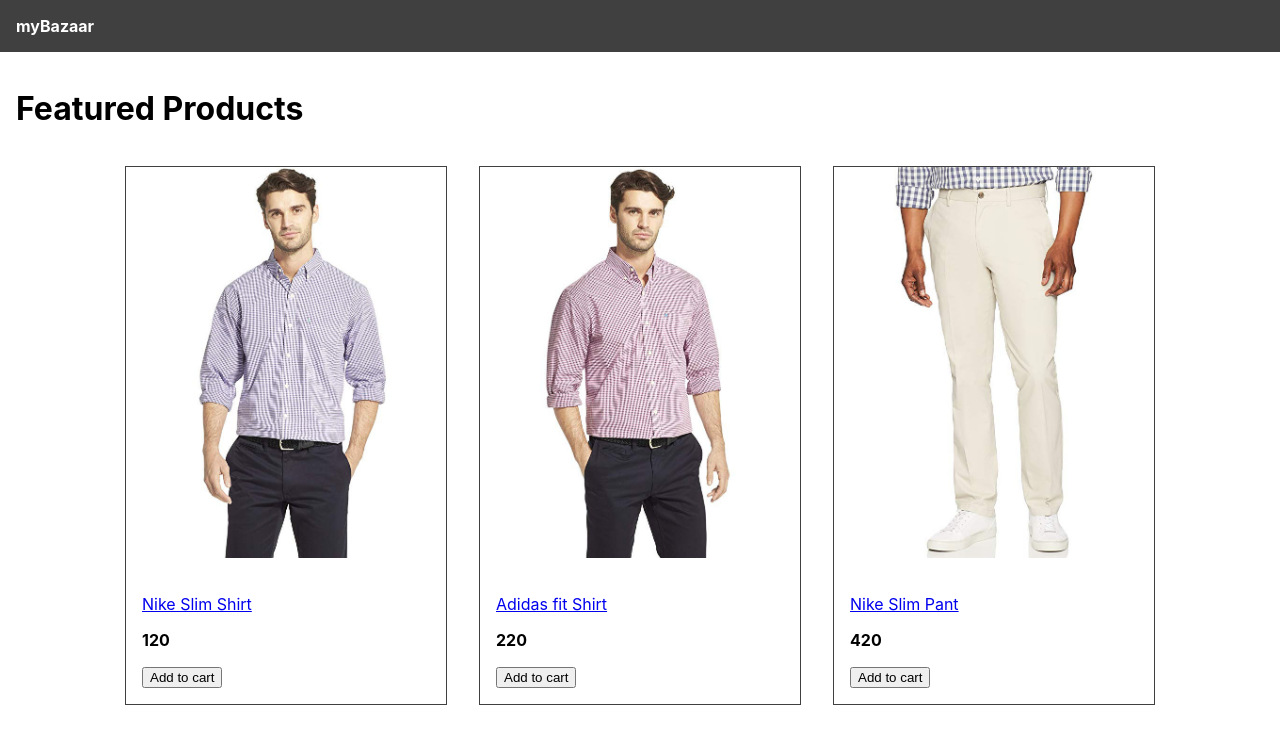
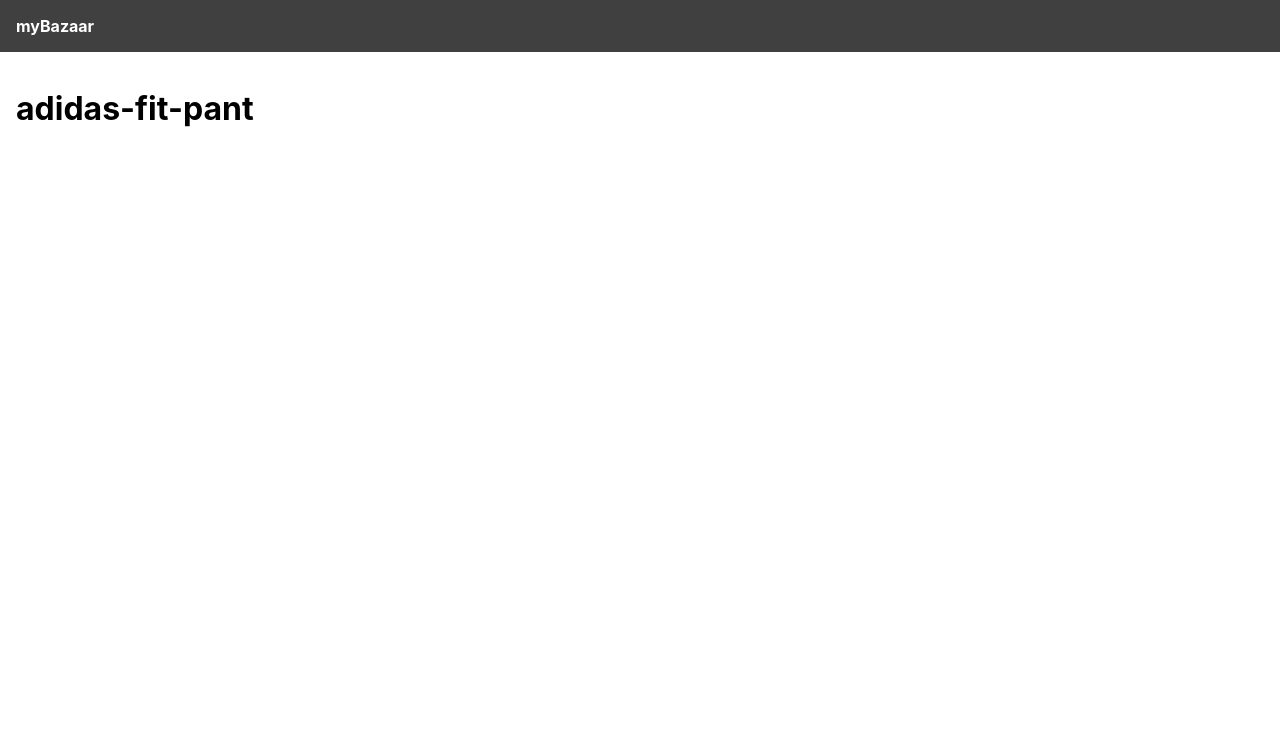
Before and after one commit to X-genius/myBazaar, a React (Create React App) app in the folder client/: page /product/adidas-fit-pant in a window 1280 px wide. Shown: the top 735 px of the page. Built offline with nearby package versions, Linux system fonts and the light colour scheme.

Commit message:
add-routing

```diff
--- a/client/package.json
+++ b/client/package.json
@@ -8,6 +8,7 @@
     "@testing-library/user-event": "^13.5.0",
     "react": "^18.1.0",
     "react-dom": "^18.1.0",
+    "react-router-dom": "^6.3.0",
     "react-scripts": "5.0.1",
     "web-vitals": "^2.1.4"
   },
--- a/client/src/App.js
+++ b/client/src/App.js
@@ -1,33 +1,22 @@
-import data from './data';
+import { BrowserRouter, Link, Route, Routes } from 'react-router-dom';
+import HomeScreen from './screens/HomeScreen';
+import ProductScreen from './screens/ProductScreen';
 
 function App() {
   return (
+    <BrowserRouter>
       <div>
         <header>
-        <a href="/">myBazaar</a>
+          <Link to="/">myBazaar</Link>
         </header>
         <main>
-        <h1>Featured Products</h1>
-        <div className="products">
-          {data.products.map((product) => (
-            <div className="product" key={product.slug}>
-              <a href={`/product/${product.slug}`}>
-                <img src={product.image} alt={product.name} />
-              </a>
-              <div className="product-info">
-                <a href={`/product/${product.slug}`}>
-                  <p>{product.name}</p>
-                </a>
-                <p>
-                  <strong>{product.price}</strong>
-                </p>
-                <button>Add to cart</button>
-              </div>
-            </div>
-          ))}
-        </div>
+          <Routes>
+            <Route path="/product/:slug" element={<ProductScreen />} />
+            <Route path="/" element={<HomeScreen />} />
+          </Routes>
         </main>
       </div>
+    </BrowserRouter>
   );
 }
 
--- /dev/null
+++ b/client/src/screens/HomeScreen.js
@@ -0,0 +1,30 @@
+import React from 'react';
+import { Link } from 'react-router-dom';
+import data from '../data';
+function HomeScreen() {
+  return (
+    <div>
+      <h1>Featured Products</h1>
+      <div className="products">
+        {data.products.map((product) => (
+          <div className="product" key={product.slug}>
+            <Link to={`/product/${product.slug}`}>
+              <img src={product.image} alt={product.name} />
+            </Link>
+            <div className="product-info">
+              <Link to={`/product/${product.slug}`}>
+                <p>{product.name}</p>
+              </Link>
+              <p>
+                <strong>{product.price}</strong>
+              </p>
+              <button>Add to cart</button>
+            </div>
+          </div>
+        ))}
+      </div>
+    </div>
+  );
+}
+
+export default HomeScreen;
--- /dev/null
+++ b/client/src/screens/ProductScreen.js
@@ -0,0 +1,16 @@
+import React from 'react';
+import { useParams } from 'react-router-dom';
+
+function ProductScreen() {
+  //useParam hooks
+  const params = useParams();
+  const { slug } = params;
+
+  return (
+    <div>
+      <h1>{slug}</h1>
+    </div>
+  );
+}
+
+export default ProductScreen;
```
Also changed, not shown: 2 other files (tests, documents, lock files or other folders). Lines whose indentation alone changed are shown as unchanged.
